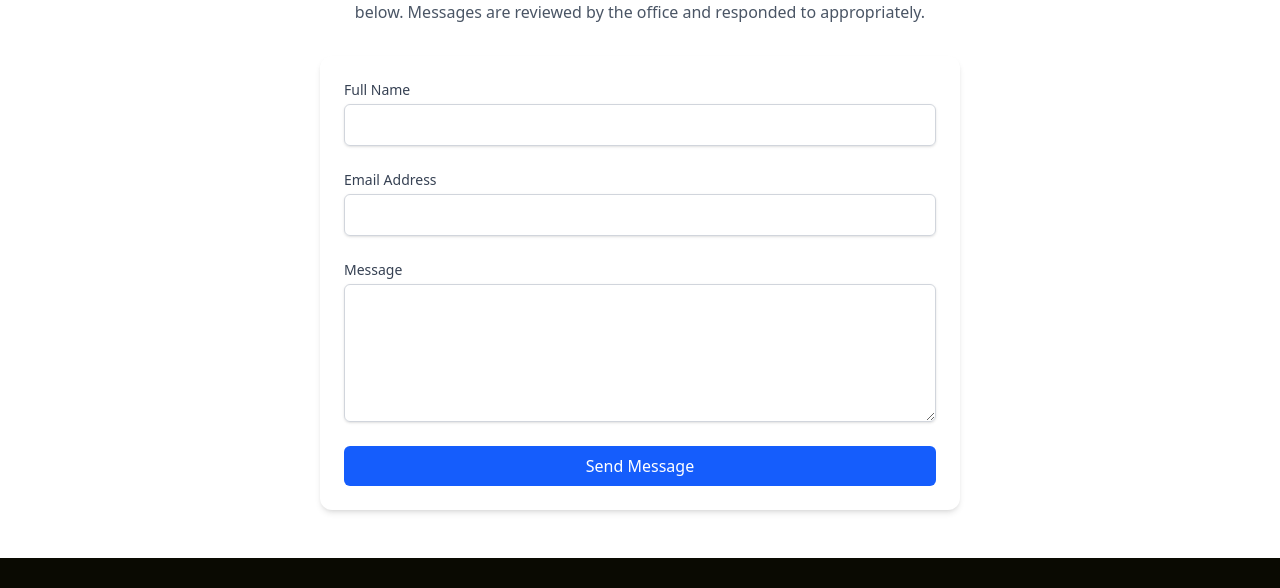
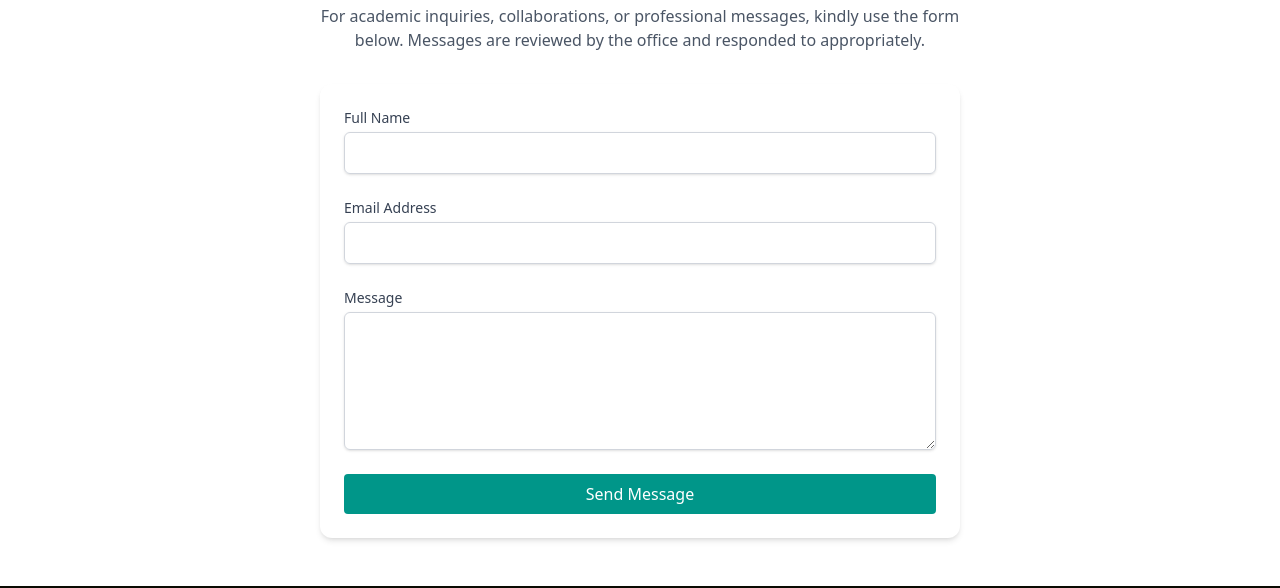
Before and after one commit to Nanor-Bright-Suka/Vc-Revamp, a Next.js app: page /contact in a window 1280 px wide. Shown: the part 208-796 px from the top of the page. Built offline with nearby package versions, Linux system fonts and the light colour scheme; no server answers.

Commit message:
fixing the form with emailjs

```diff
--- a/app/contact/page.tsx
+++ b/app/contact/page.tsx
@@ -1,23 +1,80 @@
 'use client'
 import Footer from '@/components/footer'
 import Navbar from '@/components/Navbar'
-import { useState } from 'react'
+
+
+import { FormEvent, useRef, useState } from 'react'
+import emailjs from 'emailjs-com';
+import toast, { Toaster } from 'react-hot-toast';
+import ToastNot from '@/components/toast';
+
+
+
+// Grab values from env
+const SERVICE_ID = process.env.NEXT_PUBLIC_EMAILJS_SERVICE_ID!;
+const TEMPLATE_ID = process.env.NEXT_PUBLIC_EMAILJS_TEMPLATE_ID!;
+const PUBLIC_KEY = process.env.NEXT_PUBLIC_EMAILJS_PUBLIC_KEY!;
 
 export default function ContactPage() {
   const [formData, setFormData] = useState({ name: '', email: '', message: '' })
-  const [submitted, setSubmitted] = useState(false)
+   const [isSending, setIsSending] = useState(false);
+ const formRef = useRef<HTMLFormElement>(null);
 
   const handleChange = (e: React.ChangeEvent<HTMLInputElement | HTMLTextAreaElement>) => {
     setFormData({ ...formData, [e.target.name]: e.target.value })
   }
 
-  const handleSubmit = (e: React.FormEvent) => {
-    e.preventDefault()
-    // Here you can integrate your API or email service
-    console.log('Form data:', formData)
-    setSubmitted(true)
-    setFormData({ name: '', email: '', message: '' })
+
+  const sendEmail = async (e: FormEvent) => {
+  e.preventDefault();
+
+  if (!formRef.current) return;
+
+    const form = formRef.current;
+   const name = (form.elements.namedItem('name') as HTMLInputElement)?.value.trim();
+   const email = (form.elements.namedItem('email') as HTMLInputElement)?.value.trim();
+  const message = (form.elements.namedItem('message') as HTMLTextAreaElement)?.value.trim();
+
+
+     if (!name || !email || !message) {
+      toast.error('Please fill in all fields.');
+      return;
+    }
+
+    setIsSending(true);
+    const toastId = toast.loading('Sending message...');
+
+  try {
+    const result = await emailjs.sendForm(
+      SERVICE_ID,
+      TEMPLATE_ID,
+      formRef.current,
+      PUBLIC_KEY
+    );
+
+    if (process.env.NODE_ENV === 'development') {
+        console.log('Email sent:', result.text);
+      }
+    toast.success('Message sent successfully!', { id: toastId });
+     setFormData({ name: '', email: '', message: '' })
+  } catch (error: unknown) {
+    if (process.env.NODE_ENV === 'development') {
+    if (
+      typeof error === 'object' &&
+      error !== null &&
+      'text' in error
+    ) {
+      console.error('Error sending email:', (error as { text: string }).text);
+    } else {
+      console.error('Unexpected error:', error);
+    }
   }
+
+  toast.error('Failed to send message. Please try again.', { id: toastId });
+  }finally {
+      setIsSending(false);
+    }
+};
 
   return (
     <div className='relative min-h-screen w-full flex flex-col overflow-hidden'>
@@ -28,13 +85,8 @@ export default function ContactPage() {
         For academic inquiries, collaborations, or professional messages, kindly use the form below.
         Messages are reviewed by the office and responded to appropriately.
       </p>
-
-      {submitted ? (
-        <div className="bg-green-100 border border-green-300 text-green-800 p-4 rounded-2xl text-center">
-          Thank you for reaching out. Your message has been received.
-        </div>
-      ) : (
-        <form onSubmit={handleSubmit} className="bg-white shadow-md rounded-xl p-6 space-y-6">
+        <ToastNot />
+        <form onSubmit={sendEmail} ref={formRef} className="bg-white shadow-md rounded-xl p-6 space-y-6">
           <div>
             <label className="block text-sm font-medium text-gray-700">Full Name</label>
             <input
@@ -73,12 +125,16 @@ export default function ContactPage() {
 
           <button
             type="submit"
-            className="w-full bg-blue-600 cursor-pointer text-white py-2 rounded-md hover:bg-blue-700 transition"
+            //className="w-full bg-blue-600 cursor-pointer text-white py-2 rounded-md hover:bg-blue-700 transition"
+          disabled={isSending}
+          className={`w-full py-2 px-4 text-white rounded transition duration-300 ${
+            isSending ? 'bg-gray-400 cursor-not-allowed' : 'bg-teal-600 cursor-pointer hover:bg-teal-700'
+          }`}
           >
             Send Message
           </button>
         </form>
-      )}
+
     </main>
     <Footer />
     </div>
--- a/app/layout.tsx
+++ b/app/layout.tsx
@@ -1,6 +1,7 @@
 import type { Metadata } from "next";
 import { Geist, Geist_Mono } from "next/font/google";
 import "./globals.css";
+import { Toaster } from "react-hot-toast";
 
 
 
@@ -30,6 +31,7 @@ export default function RootLayout({
         className={`${geistSans.variable} ${geistMono.variable} antialiased`}
       >
       <div className='relative min-h-screen w-full flex flex-col overflow-hidden'>
+        <Toaster position="top-center" reverseOrder={true} />
           {children}
     </div>
       </body>
--- a/components/about/aboutcomponent.tsx
+++ b/components/about/aboutcomponent.tsx
@@ -10,14 +10,10 @@ import YouTubeThumbnail from './youtubeThumbnail';
 import Footer from '@/components/footer';
 
 
-
-
 export default function AboutComponent() {
-
-
     return (
 
- <section className="relative w-full min-h-screen flex flex-col justify-between px-0.5 py-5 overflow-hidden border-2">
+ <section className="relative w-full min-h-screen flex flex-col justify-between px-0.5 py-5 overflow-hidden">
             {/* Navbar */}
             <div className='w-full mb-20'>
                 <h2 className="text-lg font-bold text-gray-700 text-center">
--- a/components/navbar.config.ts
+++ b/components/navbar.config.ts
@@ -11,7 +11,7 @@ export const navbarStyles = {
   dark: {
     text: 'text-gray-700',
     underline: 'after:bg-black/50',
-   position: 'relative'
+   position: 'relative mb-7'
   },
   primary: {
     text: 'text-blue-700',
--- /dev/null
+++ b/components/toast.tsx
@@ -0,0 +1,33 @@
+
+
+
+import React from 'react'
+import { Toaster } from 'react-hot-toast'
+
+export default function ToastNot() {
+  return (
+
+    <Toaster
+        position="top-center"
+        reverseOrder={true}
+        toastOptions={{
+          style: {
+            fontSize: '14px',
+            padding: '12px 16px',
+            background: '#333',
+            color: '#fff',
+          },
+          success: {
+            style: {
+              background: '#0f766e',
+            },
+          },
+          error: {
+            style: {
+              background: '#b91c1c',
+            },
+          },
+        }}
+      />
+  )
+}
--- a/package.json
+++ b/package.json
@@ -10,12 +10,14 @@
   },
   "dependencies": {
     "@material-tailwind/react": "^2.1.10",
+    "emailjs-com": "^3.2.0",
     "framer-motion": "^12.6.3",
     "icons": "^1.0.0",
     "lucide-react": "^0.514.0",
     "next": "15.2.4",
     "react": "^19.1.0",
     "react-dom": "^19.0.0",
+    "react-hot-toast": "^2.5.2",
     "react-icons": "^5.5.0"
   },
   "devDependencies": {
```
Also changed, not shown: 2 other files (tests, documents, lock files or other folders).
